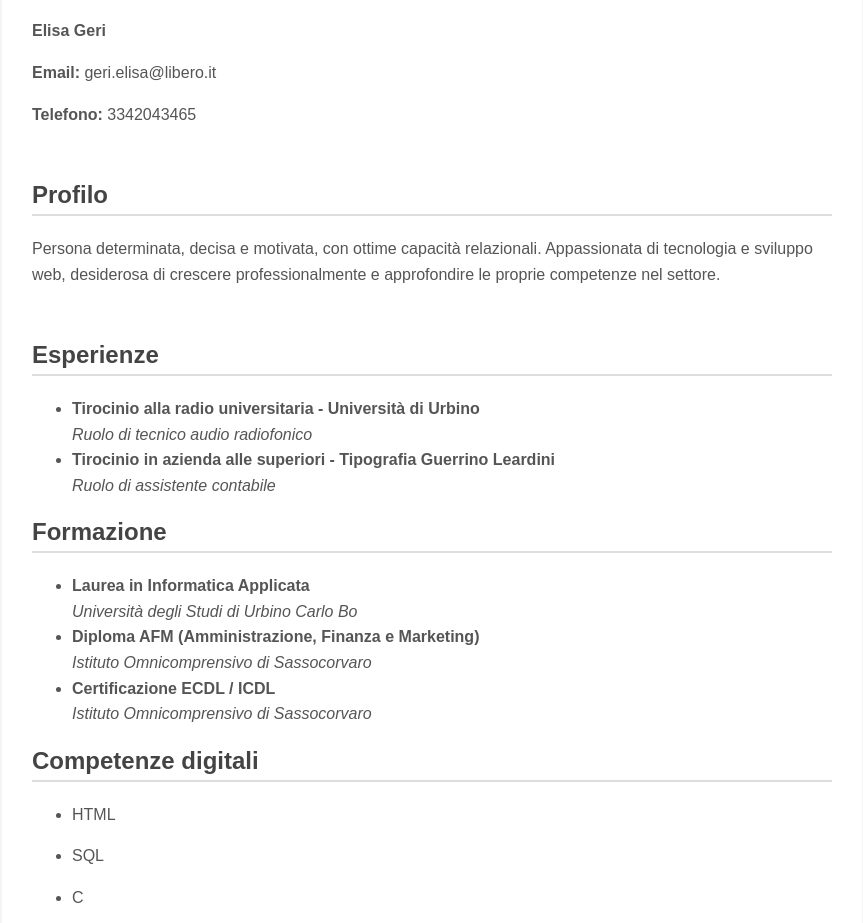
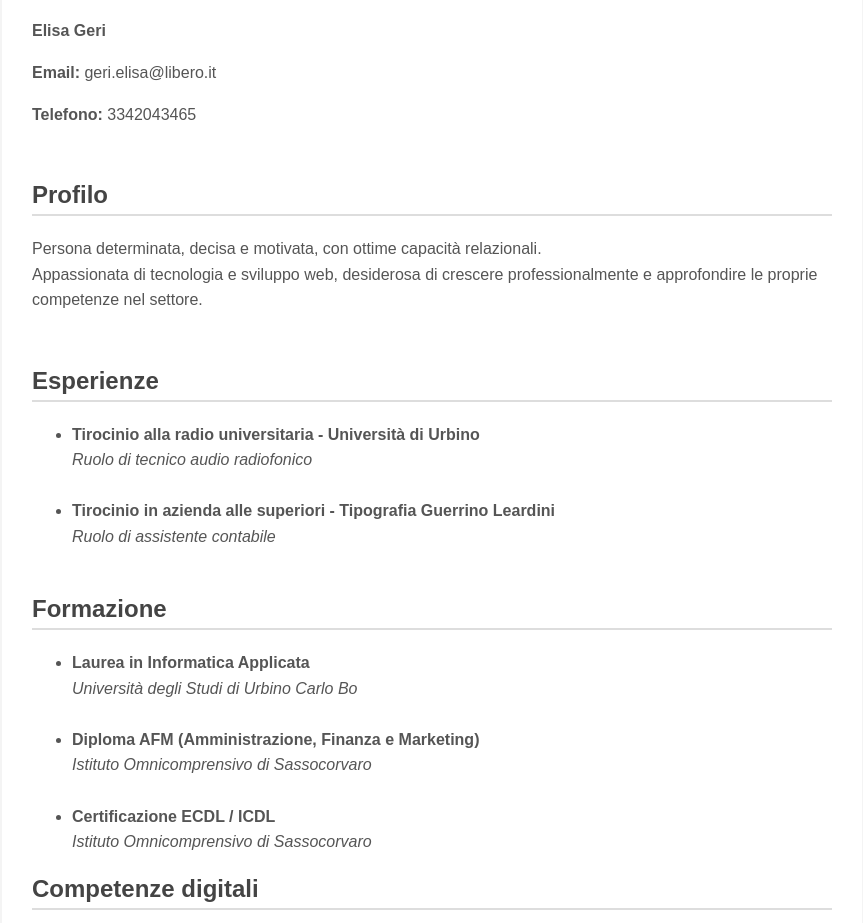
Before and after one commit to Elisa-183/cv-online, a plain HTML site: page index.html in a window 1280 px wide. Shown: the part 344-1267 px from the top of the page, without its empty margins (208-1071 px from the left). Drawn offline with Linux system fonts and the light colour scheme.

Commit message:
Update index.html

```diff
--- a/index.html
+++ b/index.html
@@ -21,7 +21,7 @@
   <p><strong>Telefono:</strong> 3342043465</p><br>
 
   <h2>Profilo</h2>
-  <p>Persona determinata, decisa e motivata, con ottime capacità relazionali.
+  <p>Persona determinata, decisa e motivata, con ottime capacità relazionali.<br>
     Appassionata di tecnologia e sviluppo web, desiderosa di crescere professionalmente e
     approfondire le proprie competenze nel settore.</p><br>
 
@@ -29,12 +29,12 @@
   <ul class="education-list">
     <li>
         <strong>Tirocinio alla radio universitaria - Università di Urbino</strong><br>
-        <em>Ruolo di tecnico audio radiofonico</em><br>
+        <em>Ruolo di tecnico audio radiofonico</em><br><br>
    </il>
 
     <li>
         <strong>Tirocinio in azienda alle superiori - Tipografia Guerrino Leardini</strong><br>
-        <em>Ruolo di assistente contabile</em><br>
+        <em>Ruolo di assistente contabile</em><br><br>
     </li>
   </ul>
 
@@ -43,12 +43,12 @@
 <ul class="education-list">
   <li>
     <strong>Laurea in Informatica Applicata</strong><br>
-    <em>Università degli Studi di Urbino Carlo Bo</em><br>
+    <em>Università degli Studi di Urbino Carlo Bo</em><br><br>
   </li>
 
   <li>
     <strong>Diploma AFM (Amministrazione, Finanza e Marketing)</strong><br>
-    <em>Istituto Omnicomprensivo di Sassocorvaro</em><br>
+    <em>Istituto Omnicomprensivo di Sassocorvaro</em><br><br>
   </li>
 
   <li>
```
